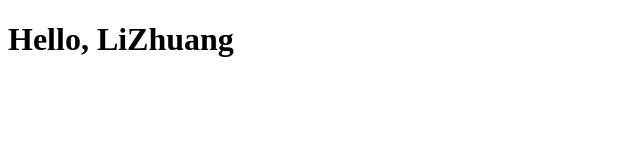
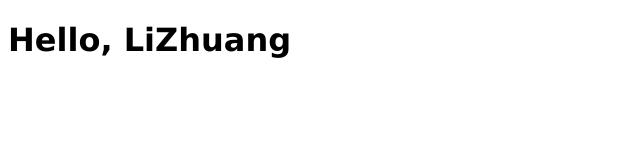
Before and after one commit to justbefree/justbefree.github.io, a plain HTML site: page index.html in a window 1280 px wide. Shown: the whole page, without its empty margins (0-640 px from the left). Drawn offline with Linux system fonts and the light colour scheme.

Commit message:
Updated index.html

```diff
--- a/index.html
+++ b/index.html
@@ -2,6 +2,14 @@
 <html>
 <head>
   <title>Hello, LiZhuang</title>
+  <meta charset="utf-8"/>
+  <meta name="viewport" content="width=device-width,height=device-height,maximum-scale=1.0,user-scalable=no"/>
+   <meta name="keywords" content="lizhuang,lizhuang.xyz,justbefree, just be free" />
+  <style type="text/css">
+    body {
+      font-family: "Lucida Grande";
+    }
+  </style>
 </head>
 <body>
 <h1>Hello, LiZhuang</h1>
```
